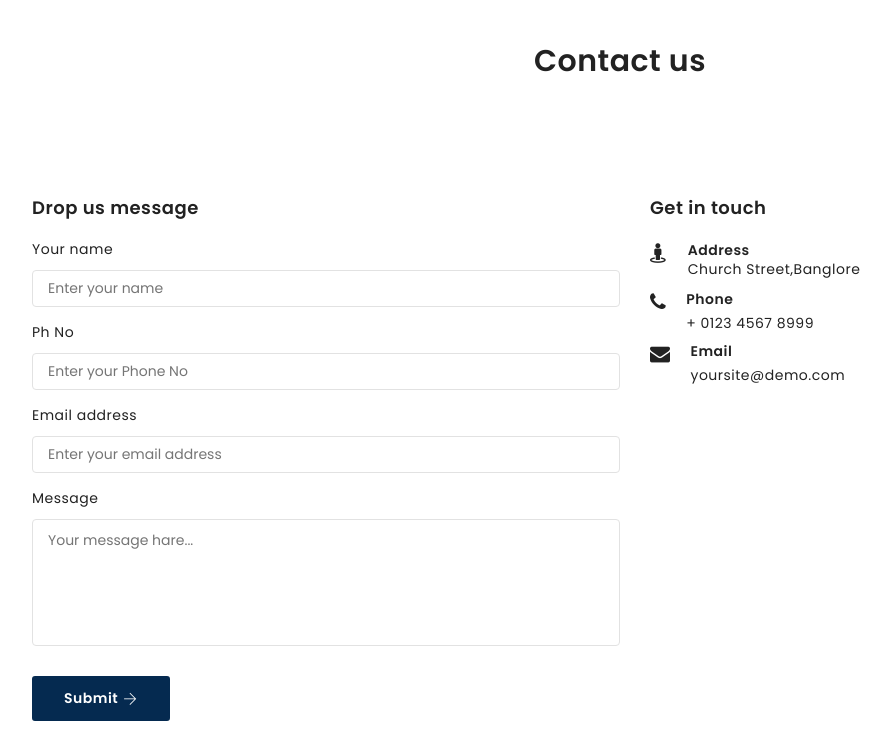
After one commit to jayrajvmu/petz24, a CodeIgniter 4 app: the page made by app/Views/contact.php in a window 1280 px wide. The commit adds this page. Shown: the part 468-1202 px from the top of the page, without its empty margins (20-911 px from the left). Run offline with PHP 8.4 and a stand-in for CodeIgniter, Linux system fonts and the light colour scheme; the template is opened without the code that fills it, so the values that code supplies are empty; some libraries are stand-ins or nearby versions; some web fonts are replaced.

Commit message:
worked on contact,faq,privacypolicy pages

```diff
--- /dev/null
+++ b/app/Views/contact.php
@@ -0,0 +1,93 @@
+<!DOCTYPE html>
+<html lang="en">
+
+<?php require('components/head.php')?>
+<link rel="stylesheet" type="text/css" href="<?php echo base_url();?>assets/custom/css/contact.css">
+
+<link rel="stylesheet" type="text/css" href="<?php echo base_url();?>assets/css/responsive.css">
+
+
+<?php require('components/header.php')?>
+
+
+<body class="home-1">
+    <section class="about-breadcrumb">
+        <div class="about-back section-tb-padding">
+            <div class="about-l">
+                <img src="https://www.zigly.com/media/mageplaza/bannerslider/banner/image/c/o/contact_banner_zigly.png"
+                    alt="" class="img-fluid">
+            </div>
+        </div>
+    </section>
+
+    <section class="contact my-3">
+        <div class="container">
+            <div class="row">
+                <div class="col">
+                    <div class="map-area">
+                        <div class="map-title">
+                            <h1>Contact us</h1>
+                        </div>
+                        <div class="map-details section-t-padding">
+                            <div class="contact-info">
+                                <div class="contact-details">
+                                    <h4>Drop us message</h4>
+                                    <form>
+                                        <label>Your name</label>
+                                        <input type="text" name="name" placeholder="Enter your name">
+                                        <label>Ph No</label>
+                                        <input type="number" name="phno" placeholder="Enter your Phone No">
+                                        <label>Email address</label>
+                                        <input type="text" name="Email" placeholder="Enter your email address">
+                                        <label>Message</label>
+                                        <textarea rows="5" placeholder="Your message hare..."></textarea>
+                                    </form>
+                                    <a href="index1.html" class="btn-style1">Submit <i class="ti-arrow-right"></i></a>
+                                </div>
+                            </div>
+                            <div class="contact-info">
+                                <div class="information">
+                                    <h4>Get in touch</h4>
+                                    <div class="contact-in">
+                                        <ul class="info-details">
+                                            <li><i class="fa fa-street-view"></i></li>
+                                            <li>
+                                                <h4>Address</h4>
+                                                <p>Church Street,Banglore</p>
+                                            </li>
+                                        </ul>
+                                        <ul class="info-details">
+                                            <li><i class="fa fa-phone"></i></li>
+                                            <li>
+                                                <h4>Phone</h4>
+                                                <a href="tel:12345678999">+ 0123 4567 8999</a>
+                                            </li>
+                                        </ul>
+                                        <ul class="info-details">
+                                            <li><i class="fa fa-envelope"></i></li>
+                                            <li>
+                                                <h4>Email</h4>
+                                                <a href="mailto:yoursite@demo.com">yoursite@demo.com</a>
+                                            </li>
+                                        </ul>
+                                    </div>
+                                </div>
+                            </div>
+                        </div>
+
+                    </div>
+                </div>
+            </div>
+        </div>
+    </section>
+
+
+
+
+
+
+    <?php require('components/footer.php')?>
+    <?php require('components/js.php')?>
+</body>
+
+</html>
--- /dev/null
+++ b/assets/custom/css/contact.css
@@ -0,0 +1,122 @@
+/* contact page css */
+.map-area .map-title h1{
+    font-size: 30px;
+    margin-bottom: 30px;
+    text-align: center;
+}
+.map-area .map {
+    display: flex;
+}
+.map-area .map iframe{
+    width: 100%;
+    height: 680px;
+}
+.map-area .map-details{
+    display: flex;
+    flex-wrap: wrap;
+}
+.map-area .map-details .contact-info{
+    width: 50%;
+}
+.map-area .map-details .contact-info .contact-details h4{
+    font-size: 18px;
+}
+.map-area .map-details .contact-info .contact-details form {
+    margin-top: 18px;
+}
+.map-area .map-details .contact-info .contact-details form label{
+    display: block;
+    margin-top: 15px;
+}
+.map-area .map-details .contact-info .contact-details form label:first-child {
+    margin-top: 0px;
+}
+.map-area .map-details .contact-info .contact-details form input{
+    width: 100%;
+    border-radius: 4px;
+    padding: 7px 15px;
+    margin-top: 10px;
+}
+.map-area .map-details .contact-info .contact-details form textarea{
+    width: 100%;
+    resize: none;
+    margin-top: 10px;
+    border-radius: 4px;
+}
+.map-area .map-details .contact-info .contact-details a{
+    margin-top: 24px;
+    display: inline-flex;
+    align-items: center;
+}
+.map-area .map-details .contact-info .contact-details a i {
+    margin-left: 5px;
+}
+.map-area .map-details .contact-info .information{
+    margin-left: 30px;
+}
+.map-area .map-details .contact-info .information h4{
+    font-size: 18px;
+}
+.map-area .map-details .contact-info .information p.info-description{
+    margin-top: 16px;
+}
+.map-area .map-details .contact-info .information .contact-in {
+    margin-top: 22px;
+}
+.map-area .map-details .contact-info .information .contact-in ul.info-details{
+    display: flex;
+    align-items: flex-start;
+    justify-content: flex-start;
+    margin-top: 10px;
+}
+.map-area .map-details .contact-info .information .contact-in ul.info-details:first-child {
+    margin-top: 0px;
+}
+.map-area .map-details .contact-info .information .contact-in ul.info-details li i{
+    font-size: 20px;
+    margin-right: 20px;
+}
+.map-area .map-details .contact-info .information .contact-in ul.info-details li h4{
+    font-size: 14px;
+    line-height: 1;
+}
+.map-area .map-details .contact-info .information .contact-in ul.info-details li a {
+    margin-top: 7px;
+}
+/* breadcrumb css */
+.about-breadcrumb .about-back{
+    position: relative;
+    background-repeat: no-repeat;
+    background-size: cover;
+    background-position: center;
+    z-index: 5;
+}
+.about-breadcrumb .about-back .about-l ul.about-link{
+    text-align: center;
+}
+.about-breadcrumb .about-back .about-l ul.about-link li.go-home a{
+    font-size: 18px;
+    color: #333;
+    position: relative;
+    font-weight: 500;
+    padding-bottom: 10px;
+}
+.about-breadcrumb .about-back .about-l ul.about-link li.go-home a::after{
+    background-color: #333;
+    content: "";
+    position: absolute;
+    bottom: -15px;
+    right: 0px;
+    left: 0px;
+    width: 3px;
+    height: 15px;
+    margin: 0 auto;
+}
+.about-breadcrumb .about-back .about-l ul.about-link li.about-p {
+    padding-top: 26px;
+}
+.about-breadcrumb .about-back .about-l ul.about-link li.about-p span{
+    font-size: 18px;
+    color: #333;
+    font-weight: 500;
+}
```
Also changed, not shown: app/Config/Routes.php (+7 -1 lines), app/Controllers/Home.php (+12 -0 lines), app/Views/about.php (+23 -5 lines), app/Views/faq.php (added, +117 -0 lines), app/Views/privacypolicy.php (added, +59 -0 lines), assets/custom/css/faq.css (added, +82 -0 lines), assets/custom/css/privacypolicy.css (added, +24 -0 lines).
